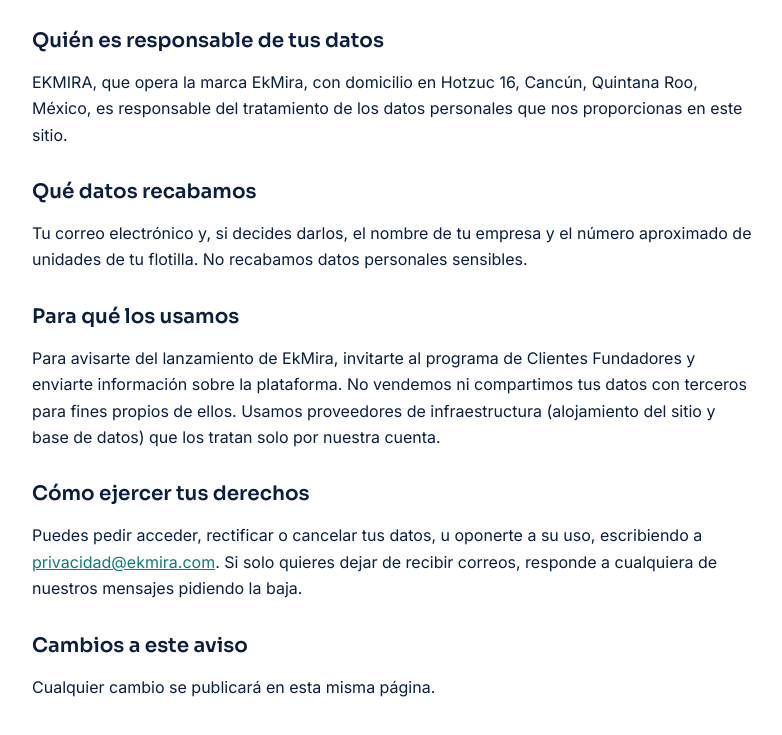
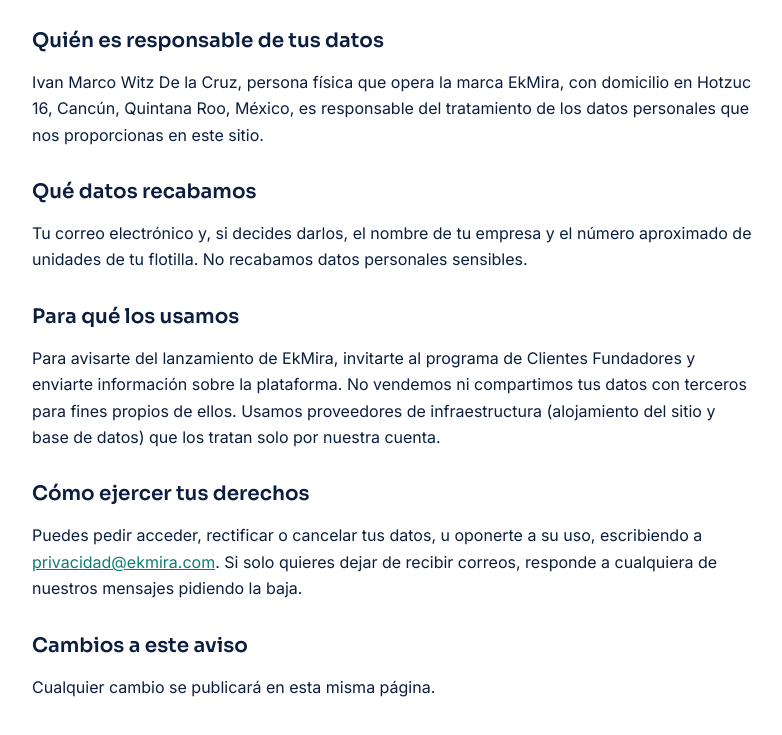
Before and after one commit to aleehpandita/ekmira, a plain HTML site: page public/privacidad.html in a window 1280 px wide. Shown: the part 177-912 px from the top of the page, without its empty margins (248-1030 px from the left). Drawn offline with Linux system fonts and the light colour scheme.

Commit message:
Aviso de privacidad: responsable Ivan Marco Witz De la Cruz
Co-Authored-By: Claude Opus 5.5 <noreply@anthropic.com>
Claude-Session: https://claude.ai/code/session_016nxpChhKZJTzLznophat6Q

```diff
--- a/public/privacidad.html
+++ b/public/privacidad.html
@@ -26,7 +26,7 @@ h2{font-size:20px;margin:32px 0 8px}
 <p class="meta">Última actualización: 05 de noviembre de 2026</p>
 
 <h2>Quién es responsable de tus datos</h2>
-<p>EKMIRA, que opera la marca EkMira, con domicilio en Hotzuc 16, Cancún, Quintana Roo, México, es responsable del tratamiento de los datos personales que nos proporcionas en este sitio.</p>
+<p>Ivan Marco Witz De la Cruz, persona física que opera la marca EkMira, con domicilio en Hotzuc 16, Cancún, Quintana Roo, México, es responsable del tratamiento de los datos personales que nos proporcionas en este sitio.</p>
 
 <h2>Qué datos recabamos</h2>
 <p>Tu correo electrónico y, si decides darlos, el nombre de tu empresa y el número aproximado de unidades de tu flotilla. No recabamos datos personales sensibles.</p>
```
